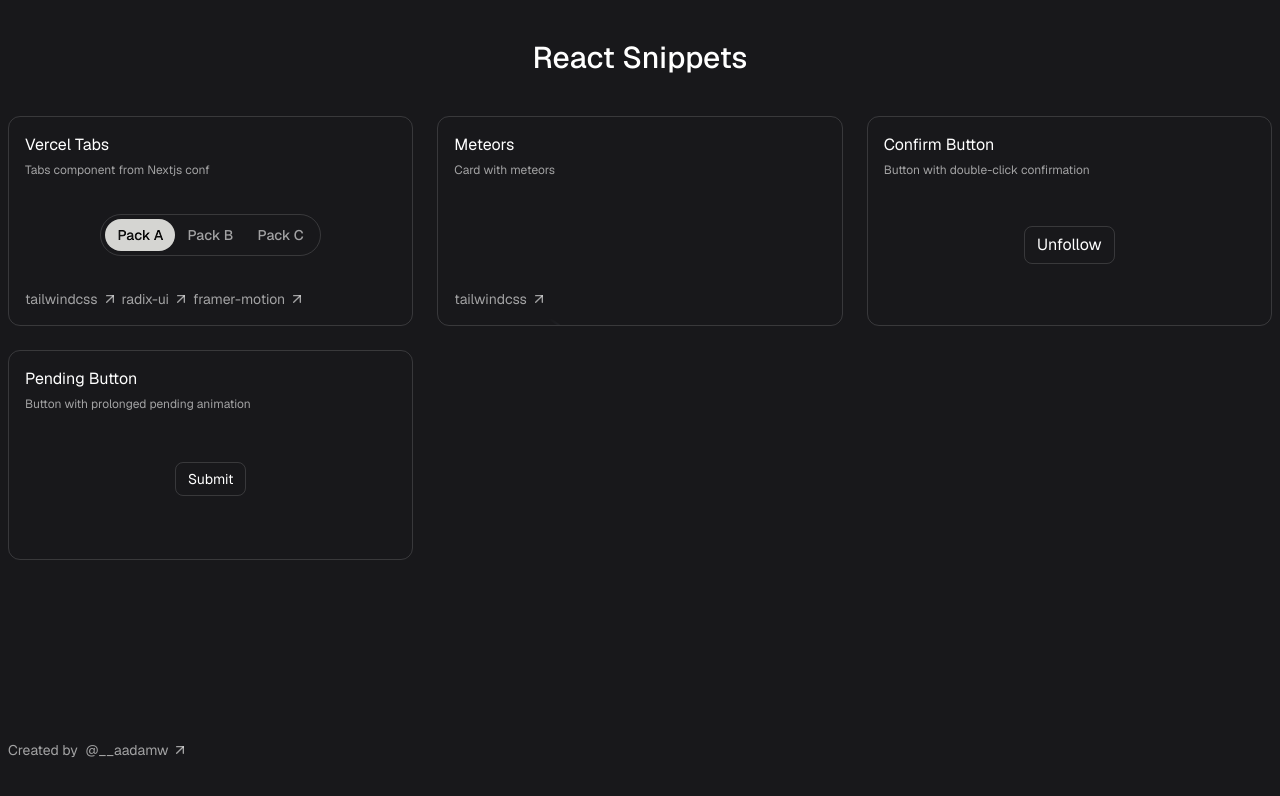
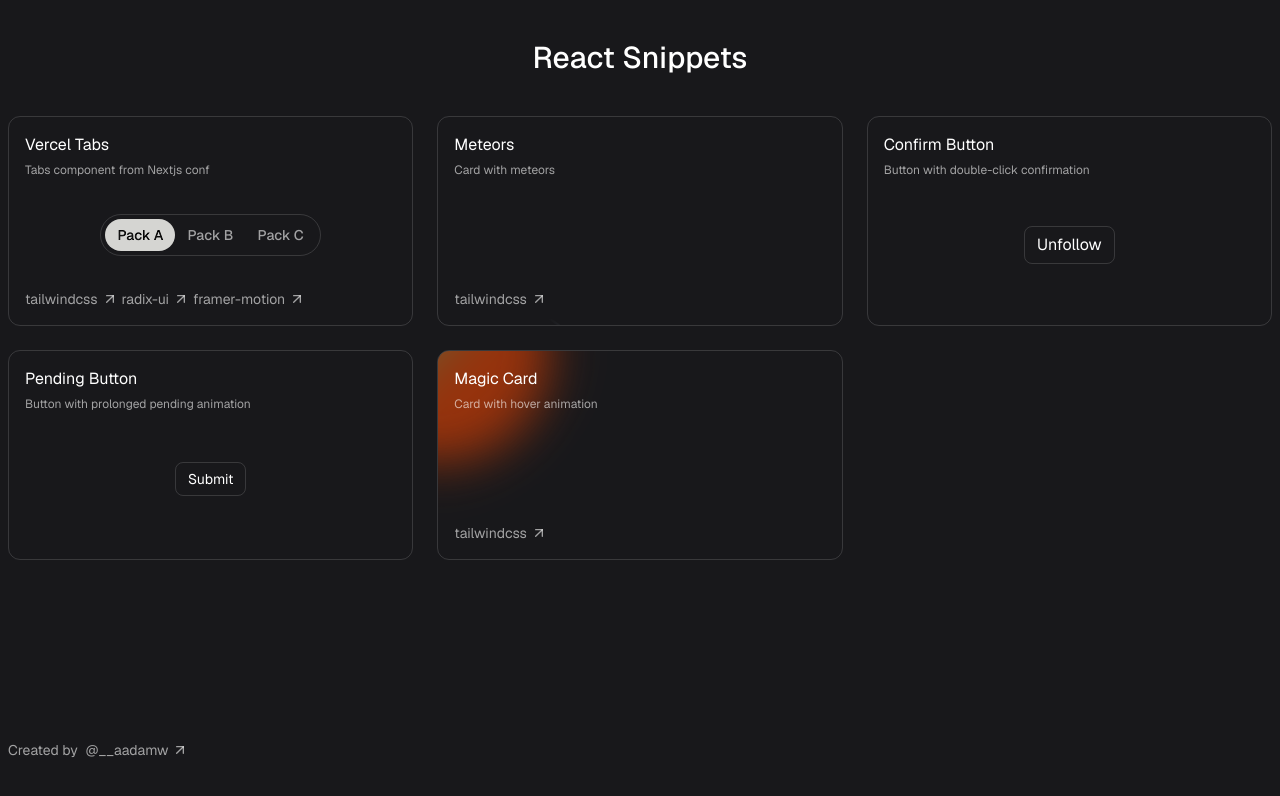
Before and after one commit to aadamw/react-snippets, a Next.js app: page / in a window 1280 px wide. Shown: the top 796 px of the page. Built offline with nearby package versions, Linux system fonts and the light colour scheme.

Commit message:
Add magic card

```diff
--- a/components/index.ts
+++ b/components/index.ts
@@ -1,4 +1,5 @@
 import { ConfirmButton } from './confirm-button/confirm-button'
+import { MagicCard } from './magic-card/magic-card'
 import { Meteors } from './meteors/meteors'
 import { PendingButton } from './pending-button/pending-button'
 import { VercelTabs } from './vercel-tabs/vercel-tabs'
@@ -47,4 +48,11 @@ export const SnippetComponents = [
     description: 'Button with prolonged pending animation',
     Component: PendingButton,
   },
+  {
+    id: 'Magic-Card',
+    title: 'Magic Card',
+    description: 'Card with hover animation',
+    Component: MagicCard,
+    technologies: [{ name: 'tailwindcss', href: 'https://tailwindcss.com/' }],
+  },
 ] satisfies Array<SnippetComponent>
--- /dev/null
+++ b/components/magic-card/magic-card.tsx
@@ -0,0 +1,39 @@
+'use client'
+import * as React from 'react'
+
+function useMouseMove<El extends HTMLElement>() {
+  const ref = React.useRef<El>(null)
+
+  React.useEffect(() => {
+    function mouseMoveEvent(e: MouseEvent) {
+      const scale = window.visualViewport?.scale
+      // disable mouse movement on viewport zoom - causes page to slow down
+      if (scale === 1) {
+        const body = document.body
+
+        const { clientX, clientY } = e
+        const { top, left } = ref.current?.getBoundingClientRect() || { top: 0, left: 0 }
+
+        body.style.setProperty('--x', `${clientX - left}px`)
+        body.style.setProperty('--y', `${clientY - top}px`)
+      }
+    }
+
+    document.addEventListener('mousemove', mouseMoveEvent)
+    return () => {
+      document.removeEventListener('mousemove', mouseMoveEvent)
+    }
+  }, [])
+
+  return ref
+}
+
+export function MagicCard() {
+  const ref = useMouseMove<HTMLDivElement>()
+
+  return (
+    <div ref={ref} className="absolute inset-0">
+      <div className="bg-gradient-to-r from-[#31996a] from-10% to-[#96320c] rotate-45 to-60%  absolute left-[--x] top-[--y] z-[-1] h-56 w-56 -translate-x-1/2 -translate-y-1/2 rounded-full blur-xl pointer-events-none" />
+    </div>
+  )
+}
```
